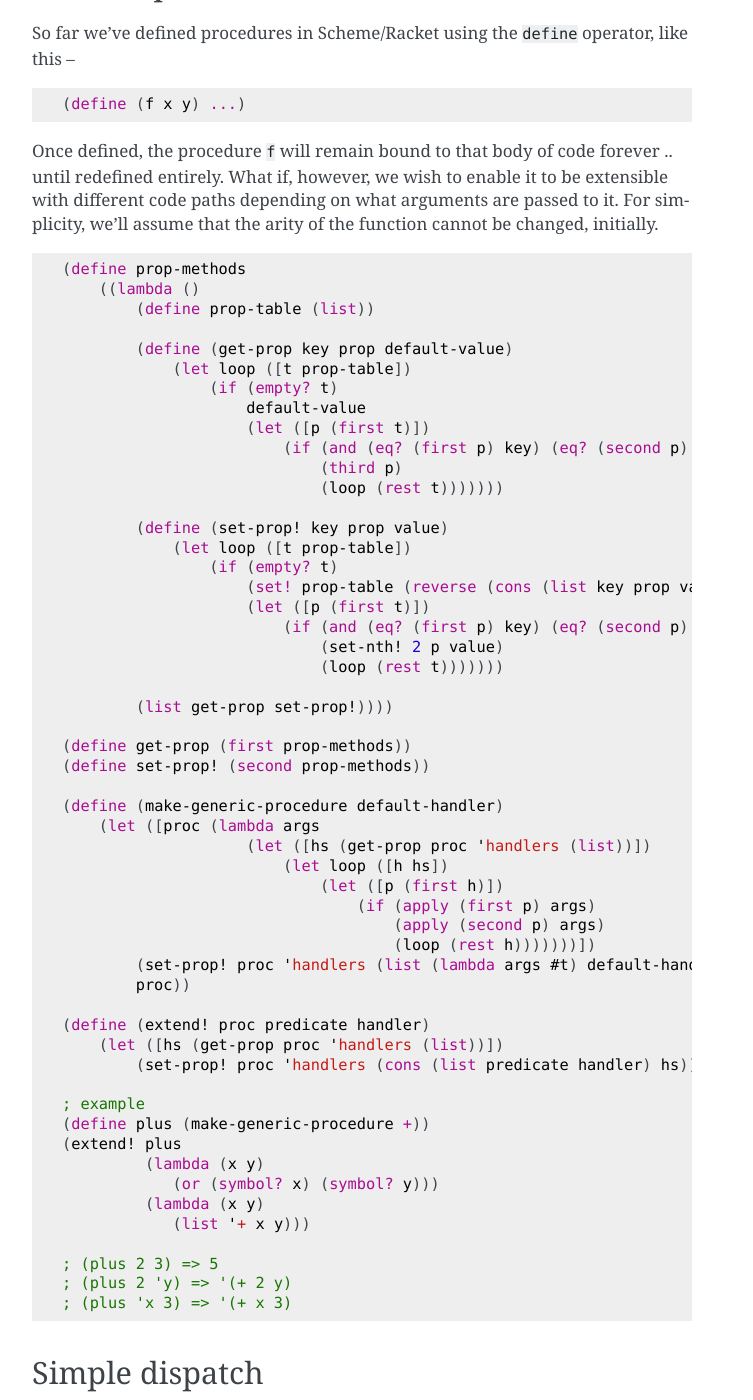
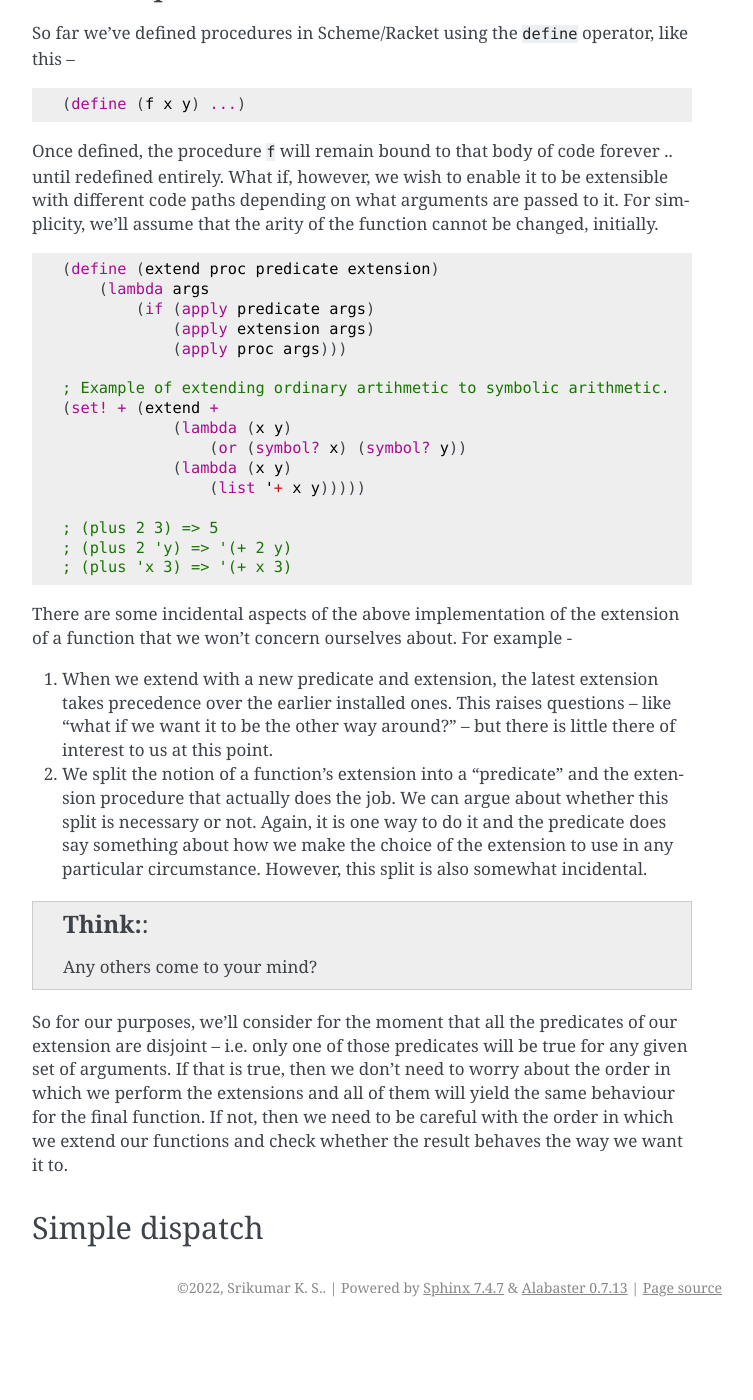
Before and after one commit to kreauniv/comp308, a Sphinx documentation site: the page built from source/dispatch.rst, in a window 1280 px wide and 1400 px high, scrolled down 1656 px. Shown: the whole window, without its empty margins (388-1141 px from the left). Built offline with Sphinx 7.4.7, drawn with Linux system fonts in a browser that asks for light colours; after the commit the page ends 2983 px from its top, so only the background shows below that.

Commit message:
WIP: Simplified version of function extension.

```diff
--- a/source/dispatch.rst
+++ b/source/dispatch.rst
@@ -74,59 +74,49 @@ arity of the function cannot be changed, initially.
 
 .. code:: racket
 
-    (define prop-methods
-        ((lambda ()
-            (define prop-table (list))
+    (define (extend proc predicate extension)
+        (lambda args
+            (if (apply predicate args)
+                (apply extension args)
+                (apply proc args)))
 
-            (define (get-prop key prop default-value)
-                (let loop ([t prop-table])
-                    (if (empty? t)
-                        default-value
-                        (let ([p (first t)])
-                            (if (and (eq? (first p) key) (eq? (second p) prop))
-                                (third p)
-                                (loop (rest t)))))))
-
-            (define (set-prop! key prop value)
-                (let loop ([t prop-table])
-                    (if (empty? t)
-                        (set! prop-table (reverse (cons (list key prop value) (reverse prop-table))))
-                        (let ([p (first t)])
-                            (if (and (eq? (first p) key) (eq? (second p) prop))
-                                (set-nth! 2 p value)
-                                (loop (rest t)))))))
-
-            (list get-prop set-prop!))))
-
-    (define get-prop (first prop-methods))
-    (define set-prop! (second prop-methods))
-
-    (define (make-generic-procedure default-handler)
-        (let ([proc (lambda args
-                        (let ([hs (get-prop proc 'handlers (list))])
-                            (let loop ([h hs])
-                                (let ([p (first h)])
-                                    (if (apply (first p) args)
-                                        (apply (second p) args)
-                                        (loop (rest h)))))))])
-            (set-prop! proc 'handlers (list (lambda args #t) default-handler))
-            proc))
-
-    (define (extend! proc predicate handler)
-        (let ([hs (get-prop proc 'handlers (list))])
-            (set-prop! proc 'handlers (cons (list predicate handler) hs))))
-
-    ; example
-    (define plus (make-generic-procedure +))
-    (extend! plus
-             (lambda (x y)
-                (or (symbol? x) (symbol? y)))
-             (lambda (x y)
-                (list '+ x y)))
+    ; Example of extending ordinary artihmetic to symbolic arithmetic.
+    (set! + (extend +
+                (lambda (x y)
+                    (or (symbol? x) (symbol? y))
+                (lambda (x y)
+                    (list '+ x y)))))
 
     ; (plus 2 3) => 5
     ; (plus 2 'y) => '(+ 2 y)
     ; (plus 'x 3) => '(+ x 3)
 
+There are some incidental aspects of the above implementation of the extension of a function
+that we won't concern ourselves about. For example -
+
+1. When we extend with a new predicate and extension, the latest extension takes precedence
+   over the earlier installed ones. This raises questions -- like "what if we want it to be the
+   other way around?" -- but there is little there of interest to us at this point.
+2. We split the notion of a function's extension into a "predicate" and the extension procedure
+   that actually does the job. We can argue about whether this split is necessary or not.
+   Again, it is one way to do it and the predicate does say something about how we make the
+   choice of the extension to use in any particular circumstance. However, this split is
+   also somewhat incidental.
+
+.. admonition:: **Think:**
+
+    Any others come to your mind?
+
+So for our purposes, we'll consider for the moment that all the predicates of our extension
+are disjoint -- i.e. only one of those predicates will be true for any given set of arguments.
+If that is true, then we don't need to worry about the order in which we perform the extensions
+and all of them will yield the same behaviour for the final function. If not, then we need
+to be careful with the order in which we extend our functions and check whether the result
+behaves the way we want it to.
+
+
+
+
+
 Simple dispatch
 ---------------
```
